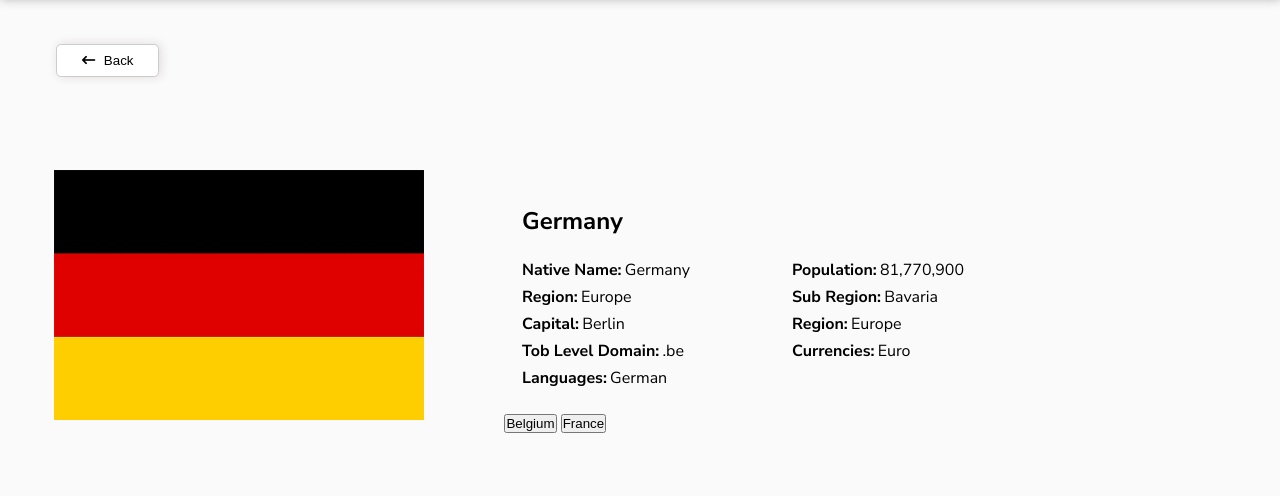
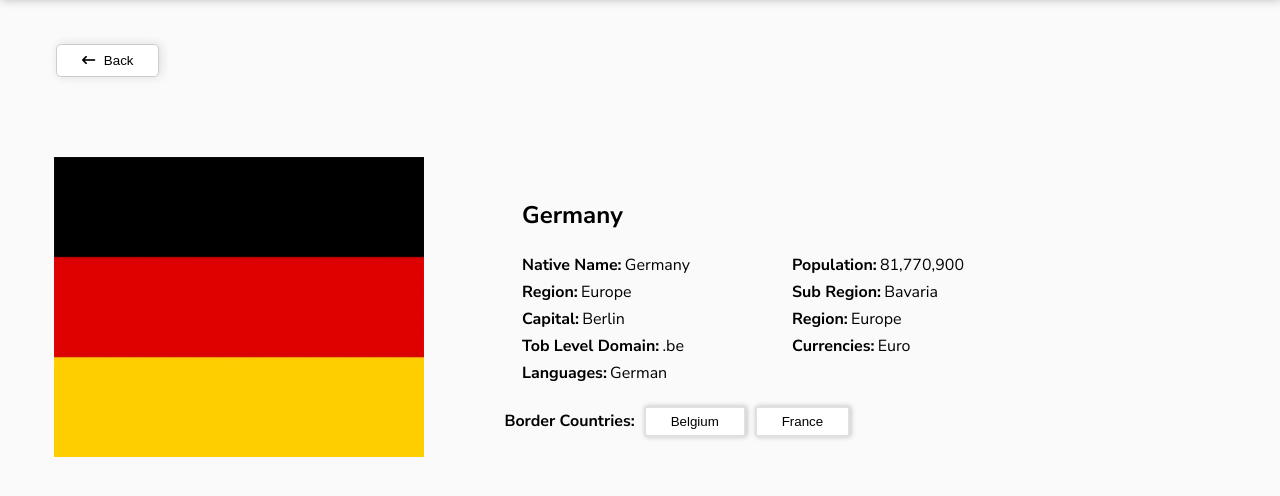
Before and after one commit to Tasneemmohammed0/rest-countries, a plain HTML site: page index.html in a window 1280 px wide. Shown: the part 76-572 px from the top of the page. Drawn offline with Linux system fonts and the light colour scheme.

Commit message:
feat: styled border countires

```diff
--- a/index.html
+++ b/index.html
@@ -88,6 +88,7 @@
             <p><strong>Languages:</strong>German</p>
           </div>
           <div class="border-countries">
+            <strong>Border Countries:</strong>
             <button class="button --btn-border-country">Belgium</button>
             <button class="button --btn-border-country">France</button>
           </div>
--- a/style.css
+++ b/style.css
@@ -177,19 +177,15 @@ body {
   margin-left: 3.4rem;
   margin-top: 5rem;
   display: flex;
-  /* flex-wrap: wrap; */
-  gap: 80px;
+  flex-wrap: wrap;
+  column-gap: 80px;
   align-items: center;
 }
 
 .country-details-container .country-img {
   margin: 0;
   width: 370px;
-  height: 250px;
-}
-
-.country-breif .country-name {
-  margin-top: 3rem;
+  height: 300px;
 }
 
 .country-info {
@@ -199,3 +195,13 @@ body {
   row-gap: 5px;
   column-gap: 70px;
 }
+
+.--btn-border-country {
+  background-color: white;
+  box-shadow: 1px 0px 5px hsl(0, 8%, 75%);
+  border-style: solid;
+  border-color: hsl(0, 2%, 88%);
+  border-radius: 0.2rem;
+  padding: 6px 25px;
+  margin-left: 0.3rem;
+}
```
